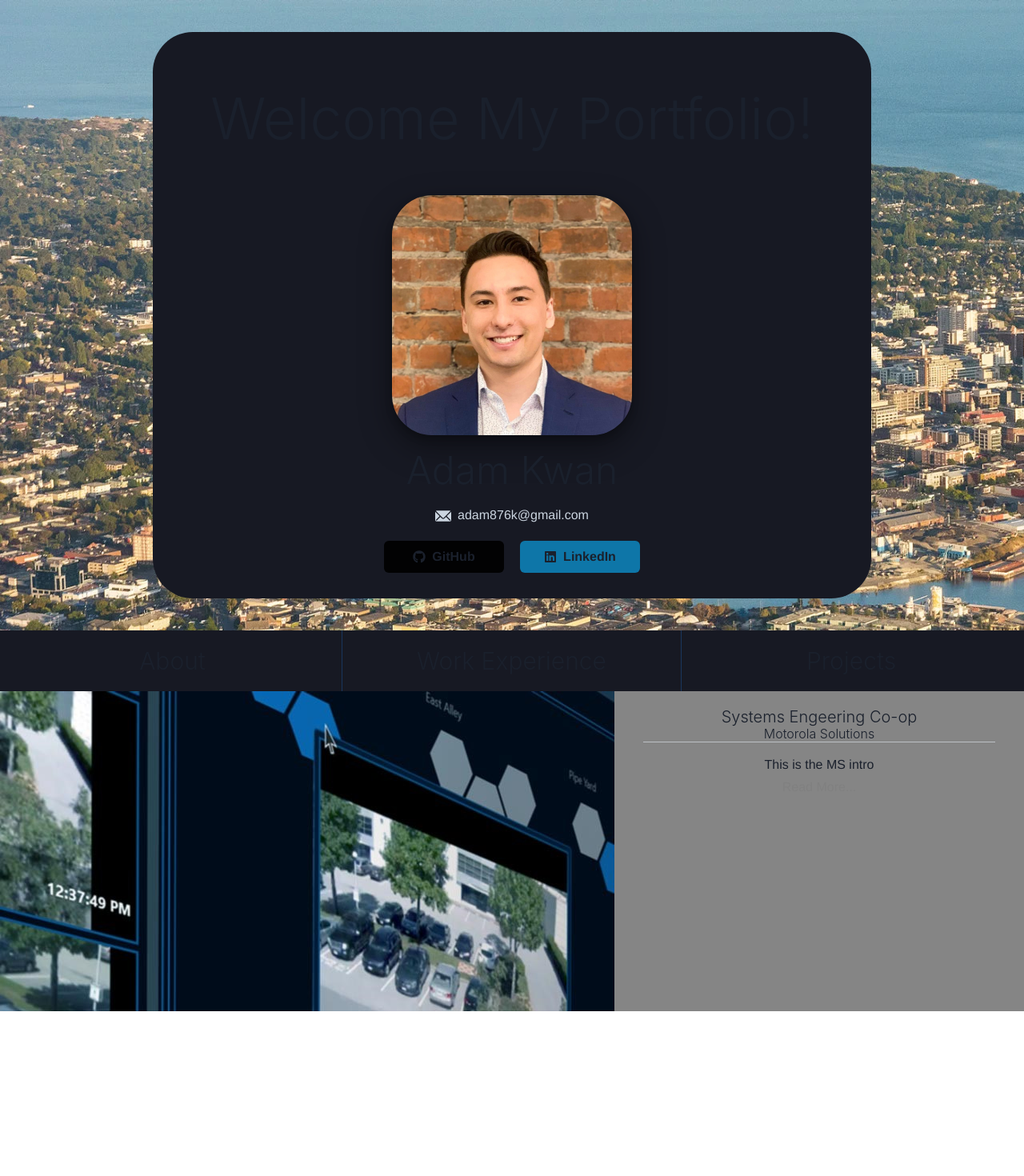
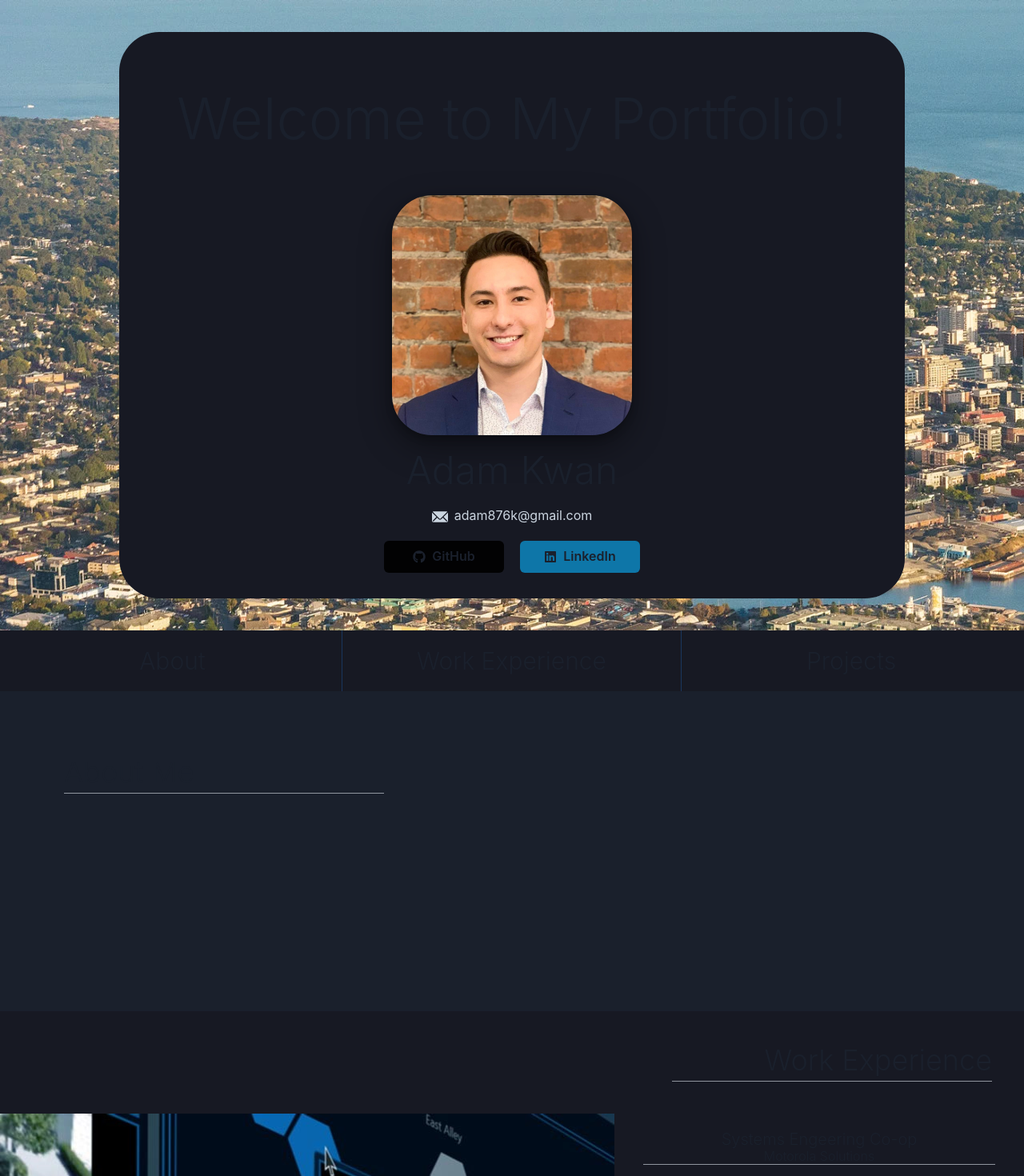
Before and after one commit to Adamk8/portfolio, a React (Create React App) app: page / in a window 1280 px wide. Shown: the top 1470 px of the page at 80% size. Before the commit the page ends 1264 px from the top, so only its background shows below. Built offline with nearby package versions, Linux system fonts and the light colour scheme.

Commit message:
Layout sections

```diff
--- a/src/App.tsx
+++ b/src/App.tsx
@@ -1,13 +1,9 @@
-import * as React from "react"
 import {
   ChakraProvider,
   theme,
 } from "@chakra-ui/react"
 import {Route, Routes} from 'react-router-dom'
-import { NavBar } from "./components/NavBar"
 import { Home } from "./pages/Home"
-import { WorkExperience } from "./pages/WorkExperience"
-import { Projects } from "./pages/Projects"
 
 
 
@@ -15,8 +11,6 @@ export const App = () => (
   <ChakraProvider theme={theme}>
     <Routes>
       <Route path="/" element={<Home/>}/>
-      <Route path="/experience" element={<WorkExperience/>}/>
-      <Route path="/projects" element={<Projects/>}/>
     </Routes>
   </ChakraProvider>
 )
--- /dev/null
+++ b/src/components/About.tsx
@@ -0,0 +1,14 @@
+import { Divider, Flex, Grid, GridItem, Heading } from "@chakra-ui/react";
+
+export const About = () => {
+  return (
+    <Flex w="full" h="400px" padding={20} bg="gray.800">
+      <Grid templateColumns="repeat(1, 1fr)" gap={1}>
+        <GridItem>
+          <Heading fontWeight="light">About Me</Heading>
+          <Divider w={400} mt={1} bg='white' />
+        </GridItem>
+      </Grid>
+    </Flex>
+  );
+};
--- a/src/components/Intro.tsx
+++ b/src/components/Intro.tsx
@@ -34,7 +34,7 @@ export const Intro = () => {
       >
         <GridItem>
           <Heading m={10} size="4xl" fontWeight="light">
-            Welcome My Portfolio!
+            Welcome to My Portfolio!
           </Heading>
         </GridItem>
         <GridItem>
--- /dev/null
+++ b/src/components/Projects/ProjectsHeader.tsx
@@ -0,0 +1,14 @@
+import { Divider, Flex, Grid, GridItem, Heading } from "@chakra-ui/react";
+
+export const ProjectsHeader = () => {
+  return (
+    <Flex w="full" padding={10} bg="gray.800">
+      <Grid templateColumns="repeat(1, 1fr)" gap={1}>
+        <GridItem>
+          <Heading fontWeight="light">Projects</Heading>
+          <Divider w={400} mt={1} bg='white' />
+        </GridItem>
+      </Grid>
+    </Flex>
+  );
+};
--- /dev/null
+++ b/src/components/WorkExperience/ExperienceHeader.tsx
@@ -0,0 +1,14 @@
+import { Divider, Flex, Grid, GridItem, Heading } from "@chakra-ui/react";
+
+export const ExperienceHeader = () => {
+  return (
+    <Flex w="full" padding={10} bg="gray.900" textAlign='right' justifyContent='end'>
+      <Grid templateColumns="repeat(1, 1fr)" gap={1}>
+        <GridItem>
+          <Heading fontWeight="light">Work Experience</Heading>
+          <Divider w={400} mt={1} bg='white' />
+        </GridItem>
+      </Grid>
+    </Flex>
+  );
+};
--- a/src/components/WorkExperience/Motorola.tsx
+++ b/src/components/WorkExperience/Motorola.tsx
@@ -18,7 +18,7 @@ export const Motorola = () => {
         w="60%"
         style={{ backgroundImage: `url(${msImage})`}}
       ></Flex>
-      <Flex w="40%" textAlign="center" bg="blackAlpha.600">
+      <Flex w="40%" textAlign="center" bg="gray.900">
         <Container fontWeight='light'>
           <Grid
             templateRows="repeat(3, 1fr)"
--- a/src/pages/Home.tsx
+++ b/src/pages/Home.tsx
@@ -1,19 +1,31 @@
 import { Flex } from "@chakra-ui/layout";
+import { About } from "../components/About";
 import { Intro } from "../components/Intro";
 import { NavBar } from "../components/NavBar";
+import { ProjectsHeader } from "../components/Projects/ProjectsHeader";
+import { ExperienceHeader } from "../components/WorkExperience/ExperienceHeader";
 import { Motorola } from "../components/WorkExperience/Motorola";
 
 export const Home = () => {
   return (
     <>
-      <Flex fontFamily="Helvetica, sans-serif" fontWeight="light">
+      <Flex>
         <Intro />
       </Flex>
-      <Flex fontFamily="Helvetica, sans-serif" fontWeight="light" style={{position: 'sticky', top: 0}}>
+      <Flex style={{position: 'sticky', top: 0}}>
         <NavBar />
       </Flex>
-      <Flex fontFamily="Helvetica, sans-serif" fontWeight="light">
+      <Flex>
+        <About/>
+      </Flex>
+      <Flex>
+        <ExperienceHeader/>
+      </Flex>
+      <Flex>
         <Motorola />
+      </Flex>
+      <Flex>
+        <ProjectsHeader/>
       </Flex>
     </>
   );
--- a/src/pages/Projects.tsx
+++ /dev/null
@@ -1,5 +0,0 @@
-export const Projects = () => {
-    return (
-        <>Projects</>
-    )
-}
--- a/src/pages/WorkExperience.tsx
+++ /dev/null
@@ -1,5 +0,0 @@
-export const WorkExperience = () => {
-    return (
-        <>Work</>
-    )
-}
```
